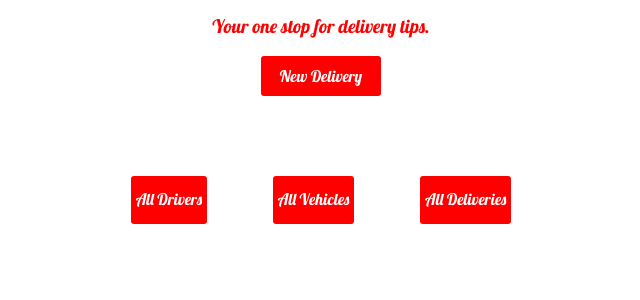
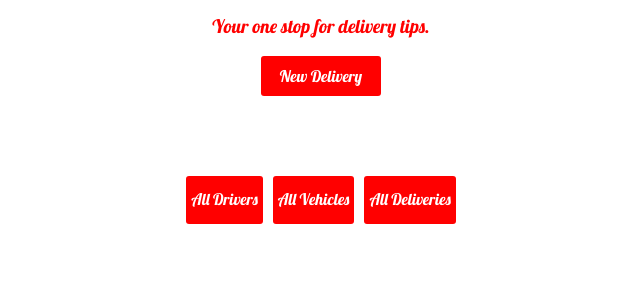
Before and after one commit to comp-405/delivery-database, a Django app: page / in a window 1280 px wide. Shown: the part 365-665 px from the top of the page, without its empty margins (319-959 px from the left). Run offline with Django 3.2, Linux system fonts and the light colour scheme.

Commit message:
Changed position of homepage buttons.

```diff
--- a/delivery_database/static/css/style.css
+++ b/delivery_database/static/css/style.css
@@ -69,12 +69,13 @@ body {
 	margin-top: 10vh;
 
 	display: flex;
-	justify-content: space-evenly;
+	justify-content: center;
 }
 
 .banner__list {
 	height: 30px;
 	padding: 13px 5px 5px 5px;
+	margin: auto 5px;
 	background-color: red;
 	color: white;
 	border-radius: 3px;
```
